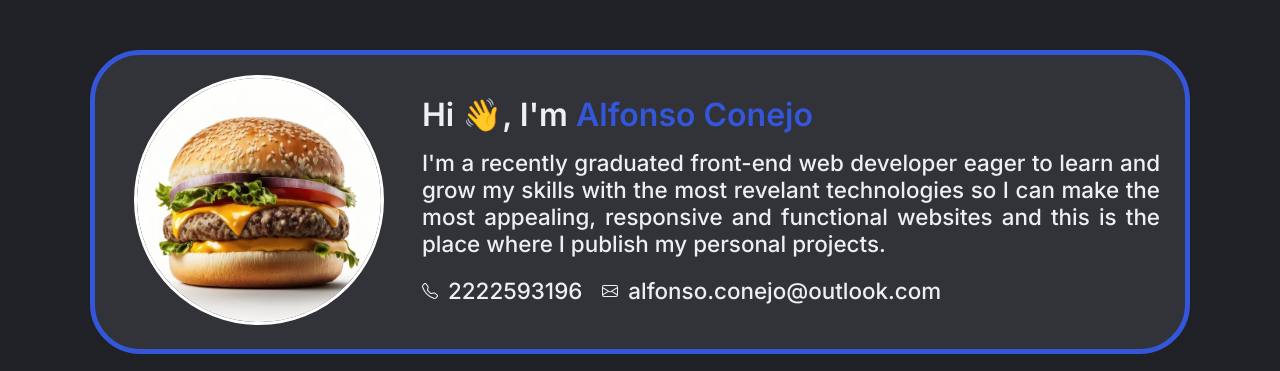
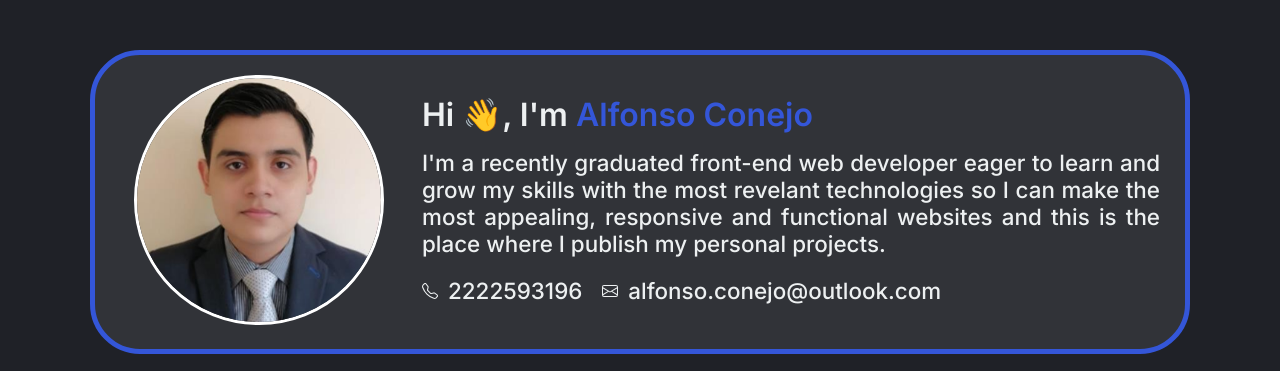
Before and after one commit to AlfonsoConejo/Portfolio, a plain HTML site: page index.html in a window 1280 px wide. Shown: the top 371 px of the page. Drawn offline with Linux system fonts and the light colour scheme.

Commit message:
Updated profile photo

```diff
--- a/index.html
+++ b/index.html
@@ -15,7 +15,7 @@
                 <div class="container-hero">
                     <div class="photo-column-hero">
                         <div class="photo-container">
-                            <img draggable="false" src="images/burguer.avif" alt="">
+                            <img draggable="false" src="images/personal-photo2.png" alt="">
                         </div>
                     </div>
                     <div class="content-column-hero">
```
Also changed, not shown: images/burguer.avif (deleted), images/personal-photo2.png (added).
